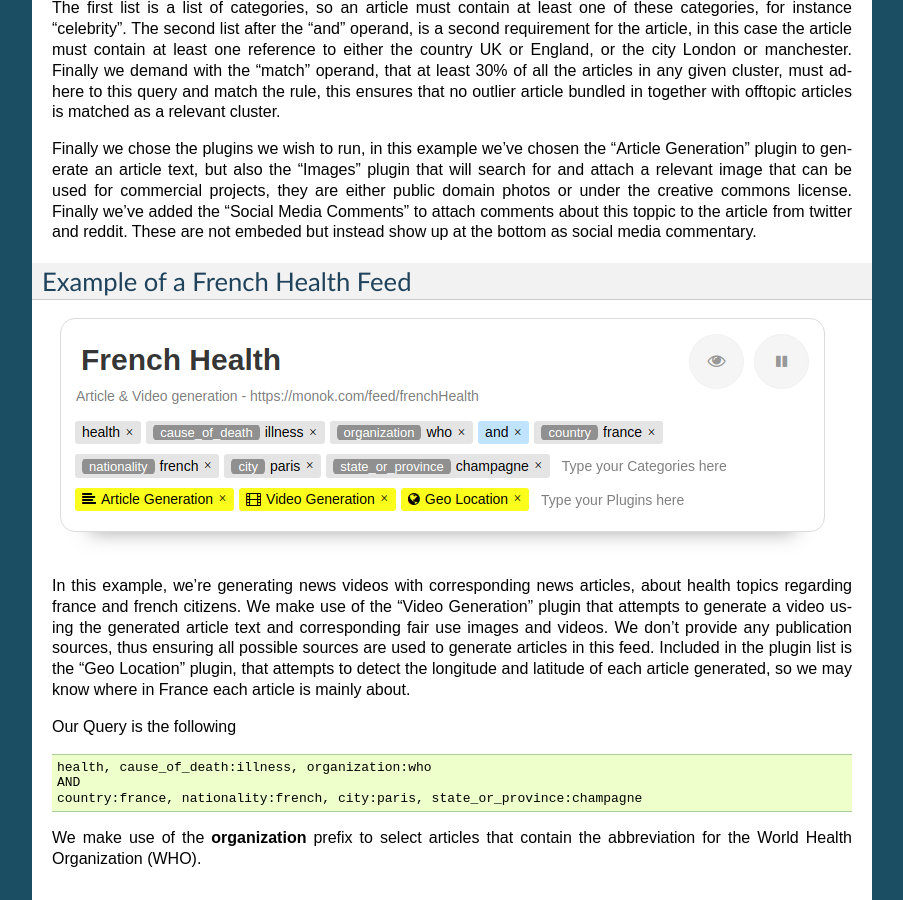
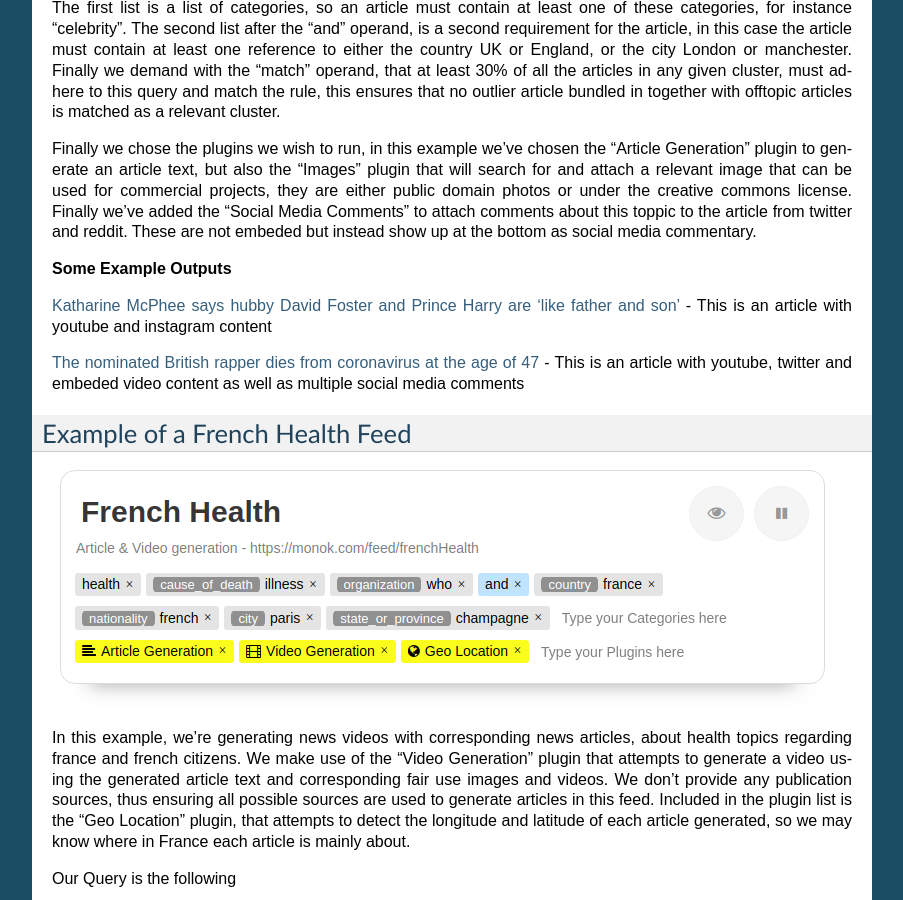
Before and after one commit to monoklabs/monok-docs, a Sphinx documentation site: the page built from docs/setupnewfeed.rst, in a window 1280 px wide and 900 px high, scrolled down 1061 px. Shown: the whole window, without its empty margins (198-1101 px from the left). Built offline with Sphinx 7.4.7, drawn with Linux system fonts in a browser that asks for light colours.

Commit message:
Update setupnewfeed.rst

```diff
--- a/docs/setupnewfeed.rst
+++ b/docs/setupnewfeed.rst
@@ -32,6 +32,15 @@ Finally we demand with the "match" operand, that at least 30% of all the article
 
 Finally we chose the plugins we wish to run, in this example we've chosen the "Article Generation" plugin to generate an article text, but also the "Images" plugin that will search for and attach a relevant image that can be used for commercial projects, they are either public domain photos or under the creative commons license. Finally we've added the "Social Media Comments" to attach comments about this toppic to the article from twitter and reddit. These are not embeded but instead show up at the bottom as social media commentary.
 
+**Some Example Outputs**
+
+`Katharine McPhee says hubby David Foster and Prince Harry are 'like father and son'`_ - This is an article with youtube and instagram content
+
+`The nominated British rapper dies from coronavirus at the age of 47`_ - This is an article with youtube, twitter and embeded video content as well as multiple social media comments
+
+.. _`Katharine McPhee says hubby David Foster and Prince Harry are 'like father and son'`: https://www.monok.com/puff/katharine-mcphee-says-hubby-david-foster-and-prince-harry-are-like-father-and-son
+
+.. _`The nominated British rapper dies from coronavirus at the age of 47`: https://www.monok.com/puff/the-nominated-british-rapper-dies-from-coronavirus-at-the-age-of-47
 
 
 Example of a French Health Feed
```
